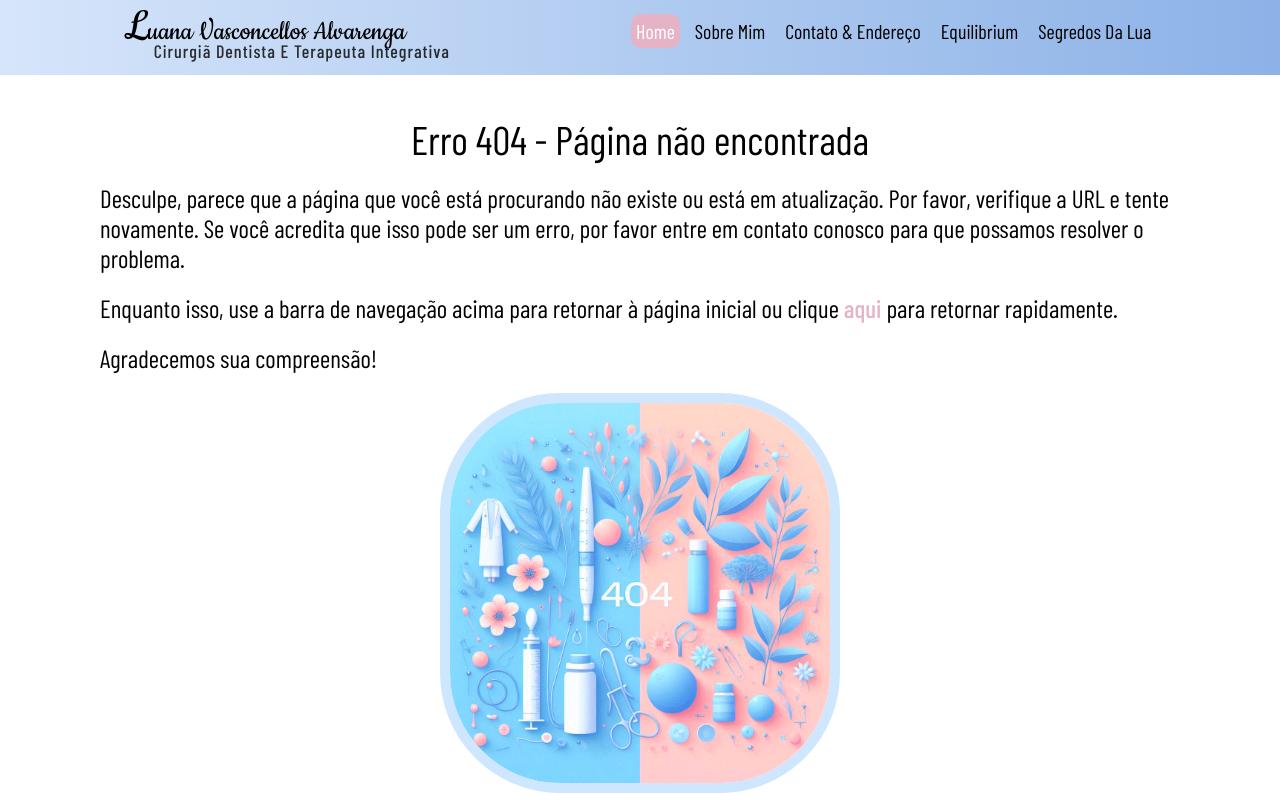
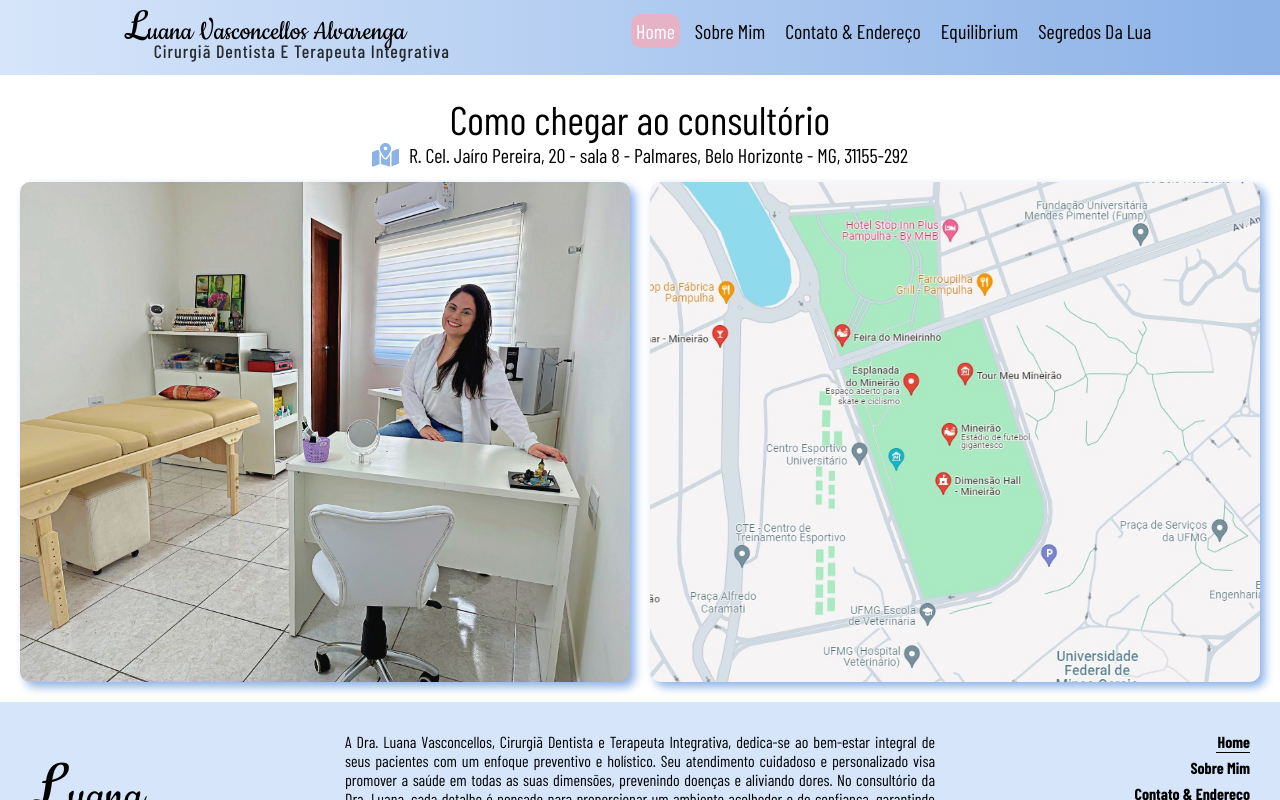
Before and after one commit to SantiagoMorais/luana-integrative-therapies, a React (Vite) app: page /contato in a window 1280 px wide. Shown: the top 800 px of the page. Built offline with nearby package versions, Linux system fonts and the light colour scheme; a web font is replaced by a local one.

Commit message:
updated navbar context, translated navigationLinks and routes, updated variables and navBar component

```diff
--- a/src/components/contactSection/address/index.tsx
+++ b/src/components/contactSection/address/index.tsx
@@ -97,11 +97,13 @@ const Container = styled.section`
                 transition: .3s;
                 cursor: pointer;
                 align-items: center;
+                justify-content: center;
 
                 .message {
                     color: ${theme.secondaryTextColor};
                     font-size: 2.4rem;
                     text-align: center;
+                    letter-spacing: .1rem;
                 }
 
                 &:hover {
--- a/src/components/footer/index.tsx
+++ b/src/components/footer/index.tsx
@@ -10,7 +10,9 @@ import { useContext } from "react"
 import { NavBarContext } from "@contexts/navBarContext"
 
 export const Footer = () => {
-    const { setCurrentLink } = useContext(NavBarContext);
+    const { currentLink, setCurrentLink } = useContext(NavBarContext);
+    console.log(currentLink);
+
 
     const handlePageChange = (link: string) => {
         setCurrentLink(link)
@@ -34,7 +36,7 @@ export const Footer = () => {
                 </div>
                 <ul className="navigation">
                     {data.navigationLinks.map(item =>
-                        <Link key={item.name} to={item.link} className="section" onClick={() => handlePageChange(item.name)} >
+                        <Link key={item.name} to={`/${item.link}`} className={`section ${currentLink === item.name && "selected"}`} onClick={() => handlePageChange(item.name)} >
                             {item.name}
                         </Link>
 
@@ -170,6 +172,10 @@ const Container = styled.footer`
                     transform: scaleX(0);
                     transform-origin: right;
                 }
+
+                &.selected::after {
+                    transform: scaleX(1);
+                }
             }
         }
     }
--- a/src/components/header/navBar/index.tsx
+++ b/src/components/header/navBar/index.tsx
@@ -2,26 +2,29 @@ import { NavBarContext } from "@contexts/navBarContext";
 import { faBars, faTimes } from "@fortawesome/free-solid-svg-icons";
 import { FontAwesomeIcon } from "@fortawesome/react-fontawesome";
 import { theme } from "@styles/theme"
-import { useContext, useEffect, useState } from "react"
-import { Link } from "react-router-dom";
+import { useContext, useState } from "react"
+import { Link, useLocation } from "react-router-dom";
 import styled from "styled-components"
 import data from "@json/index.json"
 
 export const NavBar = () => {
     const { currentLink, setCurrentLink } = useContext(NavBarContext);
     const [hamburgerIconClicked, setHamburgerIconClicked] = useState(false);
+    const location = useLocation();
+    const locationName = location.pathname.slice(1);
+    console.log(locationName);
 
     const handlePageChange = (link: string) => {
         setCurrentLink(link)
+        console.log(link);
+        console.log(currentLink);
+
+
     }
 
     const handleOpenAccordion = () => {
         setHamburgerIconClicked(!hamburgerIconClicked)
     }
-
-    useEffect(() => {
-
-    }, [currentLink])
 
     return (
         <Container>
@@ -37,7 +40,7 @@ export const NavBar = () => {
             </button>
             <ul className={`navBar ${hamburgerIconClicked ? "clicked" : ''}`}>
                 {currentLink !== null && data.navigationLinks.map((navButton, index) =>
-                    <Link key={index} to={navButton.link} onClick={() => { handlePageChange(navButton.name) }} >
+                    <Link key={index} to={`/${navButton.link}`} onClick={() => { handlePageChange(navButton.name) }} >
                         <li className={`link ${currentLink === navButton.name ? "selected" : ""}`}>
                             {navButton.name}
                         </li>
--- a/src/contexts/navBarContext.tsx
+++ b/src/contexts/navBarContext.tsx
@@ -1,4 +1,4 @@
-import React, { createContext, useState } from "react";
+import React, { createContext, useEffect, useState } from "react";
 
 interface INavBarContextType {
     currentLink: string,
@@ -12,7 +12,15 @@ interface INavBarProviderProps {
 }
 
 export const NavBarProvider: React.FC<INavBarProviderProps> = ({children}) => {
-    const [currentLink, setCurrentLink] = useState<string>("home");
+    const localPage = localStorage.getItem('currentPageName');
+    const storagePage = localPage ? JSON.parse(localPage) : "home";
+
+    const [currentLink, setCurrentLink] = useState<string>(storagePage);
+
+    useEffect(() => {
+        window.localStorage.setItem('currentPageName', JSON.stringify(currentLink))
+    }, [currentLink])
+
 
     return (
         <NavBarContext.Provider value={{currentLink, setCurrentLink}}>
--- a/src/json/index.json
+++ b/src/json/index.json
@@ -63,11 +63,11 @@
         }
     ],
     "navigationLinks": [
-        { "name": "home", "link": "/" },
-        { "name": "sobre mim", "link": "/about" },
-        { "name": "contato & endereço", "link": "/contact" },
-        { "name": "equilibrium", "link": "/coming-soon" },
-        { "name": "segredos da lua", "link": "/coming-soon" }
+        { "name": "home", "link": "" },
+        { "name": "sobre mim", "link": "sobre-mim" },
+        { "name": "contato & endereço", "link": "contato" },
+        { "name": "equilibrium", "link": "equilibrium" },
+        { "name": "segredos da lua", "link": "segredos-da-lua" }
       ],
     "aboutMe": [
         "Muito prazer, meu nome é Luana, sou cirurgiã-dentista e terapeuta integrativa. Formei-me em 2018 pela UFMG em odontologia e comecei a atuar imediatamente. A partir daí começou minha busca incessante por algo que nem eu mesma sabia ao certo o que era. Sempre fui apaixonada por reabilitar sorrisos, mas sentia falta de algo em meus atendimentos. Apesar de sempre optar por um atendimento humanizado, com tecnologias modernas, havia algo que ainda não estava conseguindo atingir em meu paciente: a vontade de sorrir.",
--- a/src/pages/appRoutes.tsx
+++ b/src/pages/appRoutes.tsx
@@ -10,9 +10,10 @@ export const AppRoutes = () => {
         <BrowserRouter>
             <Routes>
                 <Route path="/" element={<HomePage />}/>
-                <Route path="/about" element={<AboutPage />}/>
-                <Route path="/contact" element={<ContactPage />}/>
-                <Route path="/coming-soon" element={<PageCommingSoon/>}/>
+                <Route path="/sobre-mim" element={<AboutPage />}/>
+                <Route path="/contato" element={<ContactPage />}/>
+                <Route path="/equilibrium" element={<PageCommingSoon/>}/>
+                <Route path="/segredos-da-lua" element={<PageCommingSoon/>}/>
                 <Route path="*" element={<Page404 />}/>
             </Routes>
         </BrowserRouter>
--- a/src/styles/variables.ts
+++ b/src/styles/variables.ts
@@ -1,13 +1,13 @@
 export const instagramLink: string = "https://www.instagram.com/dra.luanaalvarenga/";
 export const emailLink: string = "";
 
-function formatMessageForWhatsapp (message: string) : string {
+function formatMessageForWeb (message: string) : string {
     return encodeURIComponent(message)
 }
 
-const defaultMessage: string = "Olá, dra.Luana, eu encontrei o seu contato pelo seu site. Eu gostaria de agendar uma consulta.";
+const defaultWhatsappMessage: string = "Olá, dra.Luana, eu encontrei o seu contato pelo seu site. Eu gostaria de agendar uma consulta.";
 const phoneNumber: number = 5531991571662;
-export const whatsappLink: string = `https://api.whatsapp.com/send?phone=${phoneNumber}&text=${formatMessageForWhatsapp(defaultMessage)}`;
+export const whatsappLink: string = `https://api.whatsapp.com/send?phone=${phoneNumber}&text=${formatMessageForWeb(defaultWhatsappMessage)}`;
 
 export const address: string = "R. Cel. Jaíro Pereira, 20 - sala 8 - Palmares, Belo Horizonte - MG, 31155-292"
-export const googleMapsLink: string = `https://www.google.com/maps/search/?api=1&query=${formatMessageForWhatsapp(address)}`
+export const googleMapsLink: string = `https://www.google.com/maps/search/?api=1&query=${formatMessageForWeb(address)}`
```
Also changed, not shown: 1 other file (tests, documents, lock files or other folders).
